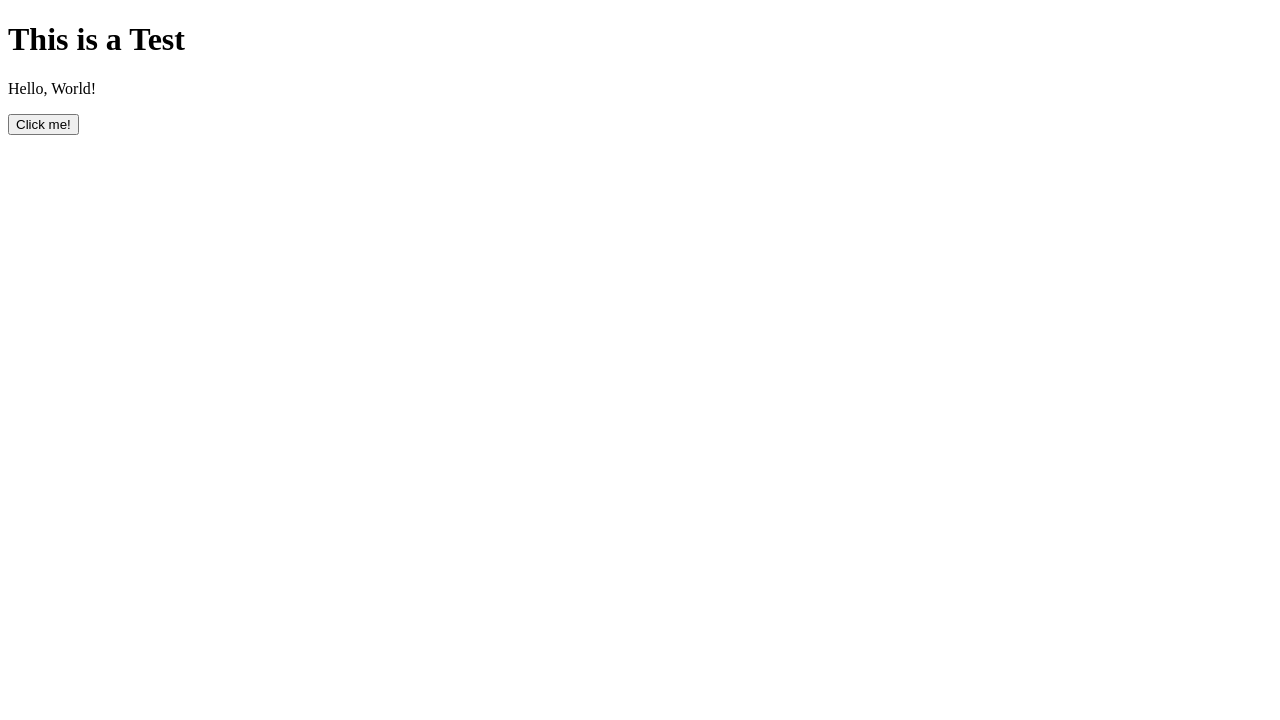
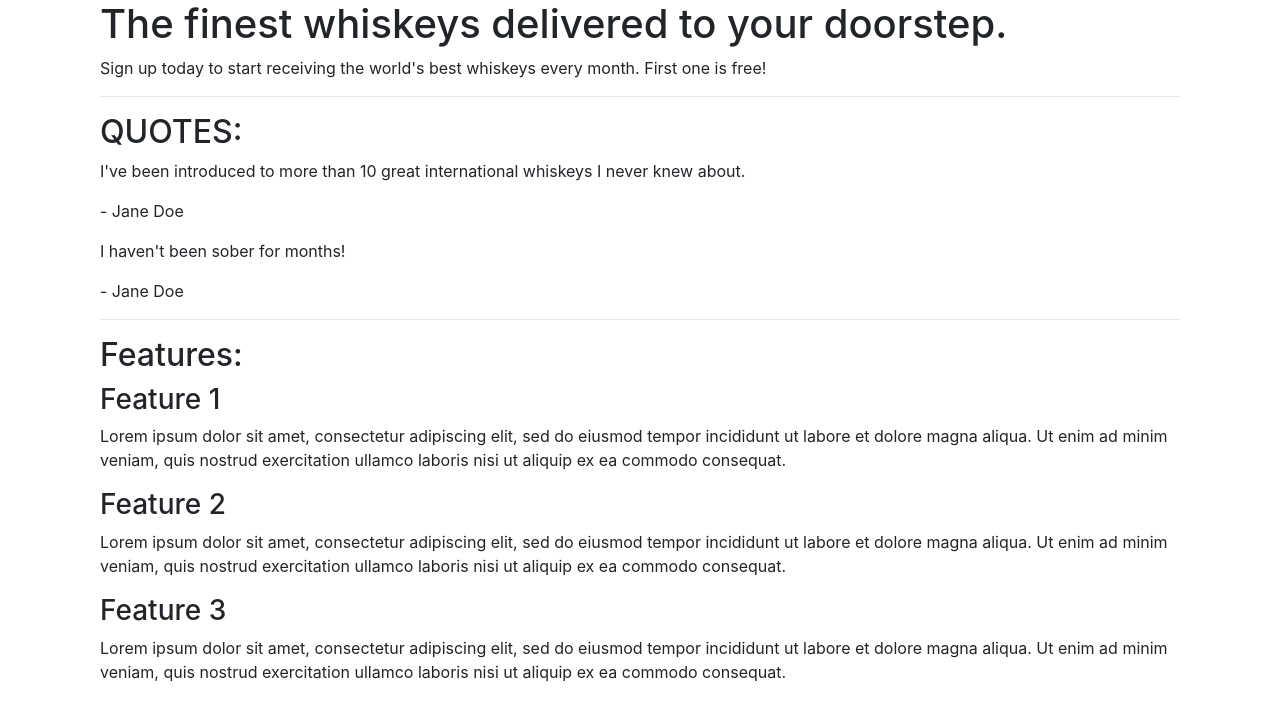
Before and after one commit to Max9414/NewProject, a plain HTML site: page index.html in a window 1280 px wide. Drawn offline with nearby package versions, Linux system fonts and the light colour scheme.

Commit message:
Added article and sections to test bootstrap

```diff
--- a/index.html
+++ b/index.html
@@ -5,13 +5,58 @@
     <meta charset="UTF-8">
     <meta http-equiv="X-UA-Compatible" content="IE=edge">
     <meta name="viewport" content="width=device-width, initial-scale=1.0">
-    <title>Document</title>
+    <title>Wiskey Drop | Taste a new whiskey every month</title>
+    <link rel="stylesheet" href="https://cdn.jsdelivr.net/npm/bootstrap@4.6.2/dist/css/bootstrap.min.css"
+        integrity="sha384-xOolHFLEh07PJGoPkLv1IbcEPTNtaed2xpHsD9ESMhqIYd0nLMwNLD69Npy4HI+N" crossorigin="anonymous">
+    <script src="https://cdn.jsdelivr.net/npm/bootstrap@4.6.2/dist/js/bootstrap.bundle.min.js"
+        integrity="sha384-Fy6S3B9q64WdZWQUiU+q4/2Lc9npb8tCaSX9FK7E8HnRr0Jz8D6OP9dO5Vg3Q9ct"
+        crossorigin="anonymous"></script>
 </head>
 
 <body>
-    <h1>This is a Test</h1>
-    <p>Hello, World!</p>
-    <button>Click me!</button>
+    <article class="container">
+        <article class="container">
+            <!-- Callout -->
+            <section class="callout">
+                <h1>The finest whiskeys delivered to your doorstep.</h1>
+                <p>Sign up today to start receiving the world's best whiskeys every month. First one is free!</p>
+            </section>
+            <!-- /.callout -->
+            <hr>
+
+            <!-- Quotes -->
+            <section class="quotes">
+                <h2 class="text-uppercase">Quotes:</h2>
+                <div class="quote">
+                    <p>I've been introduced to more than 10 great international whiskeys I never knew about.</p>
+                    <p>- Jane Doe</p>
+                </div>
+                <div class="quote">
+                    <p>I haven't been sober for months!</p>
+                    <p>- Jane Doe</p>
+                </div>
+            </section>
+            <!-- /.quotes -->
+            <hr>
+
+            <!-- Features -->
+            <section class="features">
+                <h2>Features:</h2>
+                <div class="feature">
+                    <h3>Feature 1</h3>
+                    <p>Lorem ipsum dolor sit amet, consectetur adipiscing elit, sed do eiusmod tempor incididunt ut labore et dolore magna aliqua. Ut enim ad minim veniam, quis nostrud exercitation ullamco laboris nisi ut aliquip ex ea commodo consequat.</p>
+                </div>
+                <div class="feature">
+                    <h3>Feature 2</h3>
+                    <p>Lorem ipsum dolor sit amet, consectetur adipiscing elit, sed do eiusmod tempor incididunt ut labore et dolore magna aliqua. Ut enim ad minim veniam, quis nostrud exercitation ullamco laboris nisi ut aliquip ex ea commodo consequat.</p>
+                </div>
+                <div class="feature">
+                    <h3>Feature 3</h3>
+                    <p>Lorem ipsum dolor sit amet, consectetur adipiscing elit, sed do eiusmod tempor incididunt ut labore et dolore magna aliqua. Ut enim ad minim veniam, quis nostrud exercitation ullamco laboris nisi ut aliquip ex ea commodo consequat.</p>
+                </div>
+            </section>
+            <!-- /.features -->
+    </article>
 </body>
 
 </html>
```
